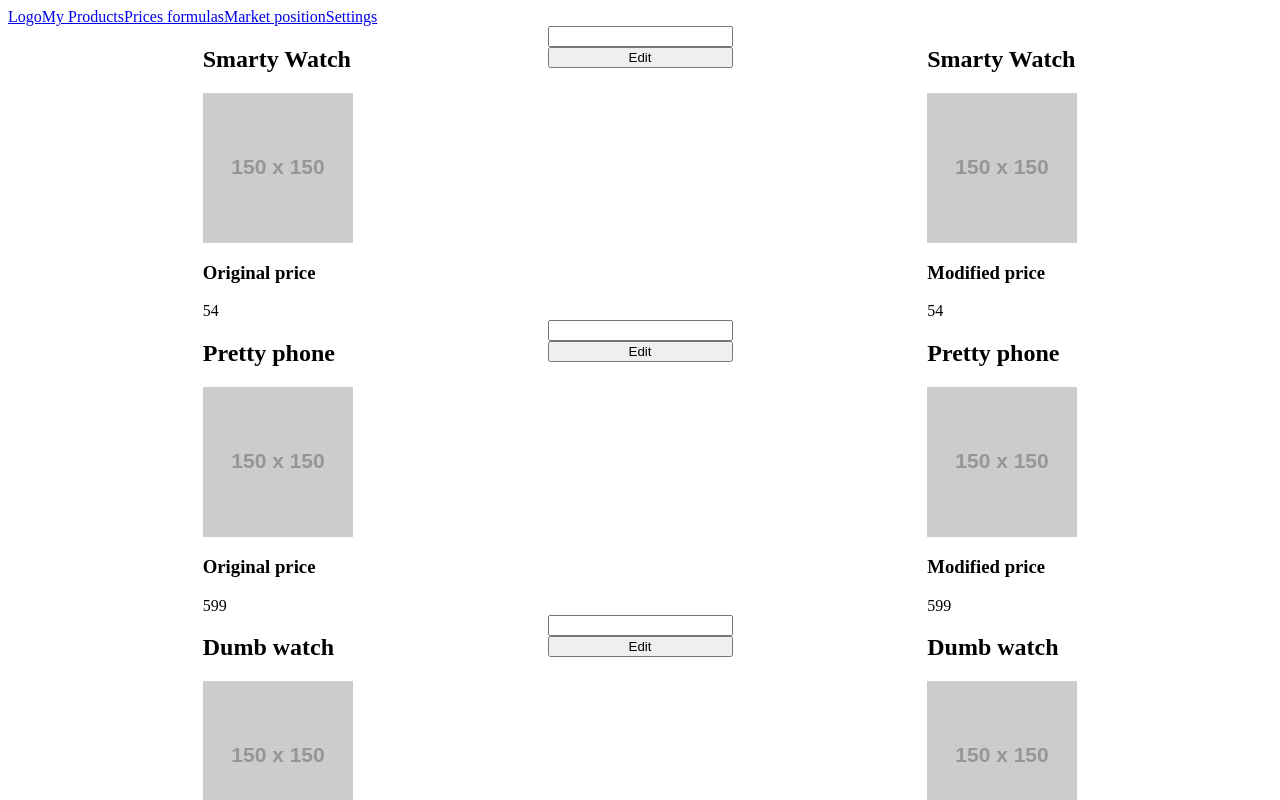
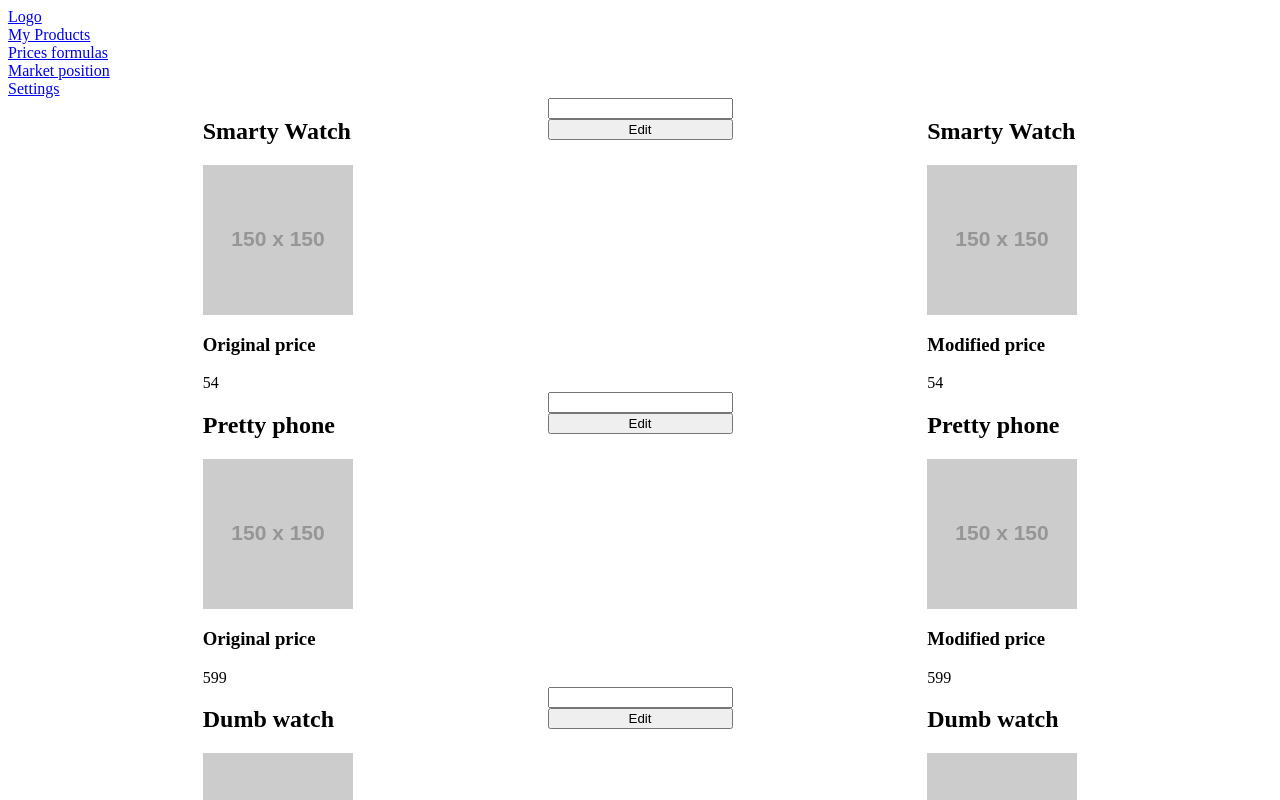
Before and after one commit to pablongo/formula-check-project-pau-gallardo, a React (Create React App) app in the folder react-solution/: page / in a window 1280 px wide. Shown: the top 800 px of the page. Built offline with nearby package versions, Linux system fonts and the light colour scheme.

Commit message:
Add styles to navbar

```diff
--- /dev/null
+++ b/react-solution/src/components/Navbar.css
@@ -0,0 +1,4 @@
+.navbar{
+    display: flex;
+    flex-direction: column;
+}
--- a/react-solution/src/components/Navbar.jsx
+++ b/react-solution/src/components/Navbar.jsx
@@ -1,13 +1,15 @@
 import React from 'react';
+
+import './Navbar.css';
 
 export default function Navbar() {
   return (
-    <navbar>
+    <nav className="navbar">
       <a href="/">Logo</a>
       <a href="/">My Products</a>
       <a href="/">Prices formulas</a>
       <a href="/">Market position</a>
       <a href="/">Settings</a>
-    </navbar>
+    </nav>
   );
 }
```
